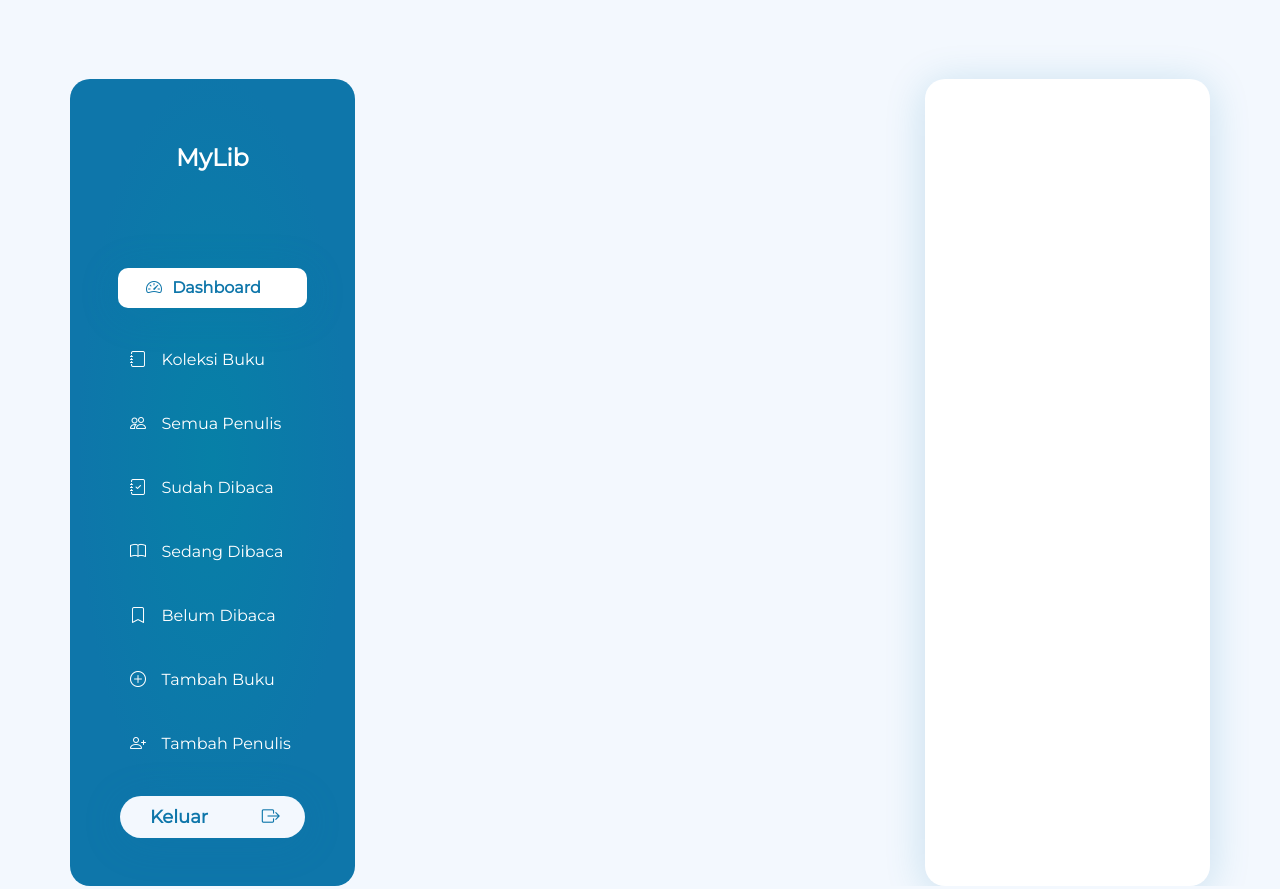
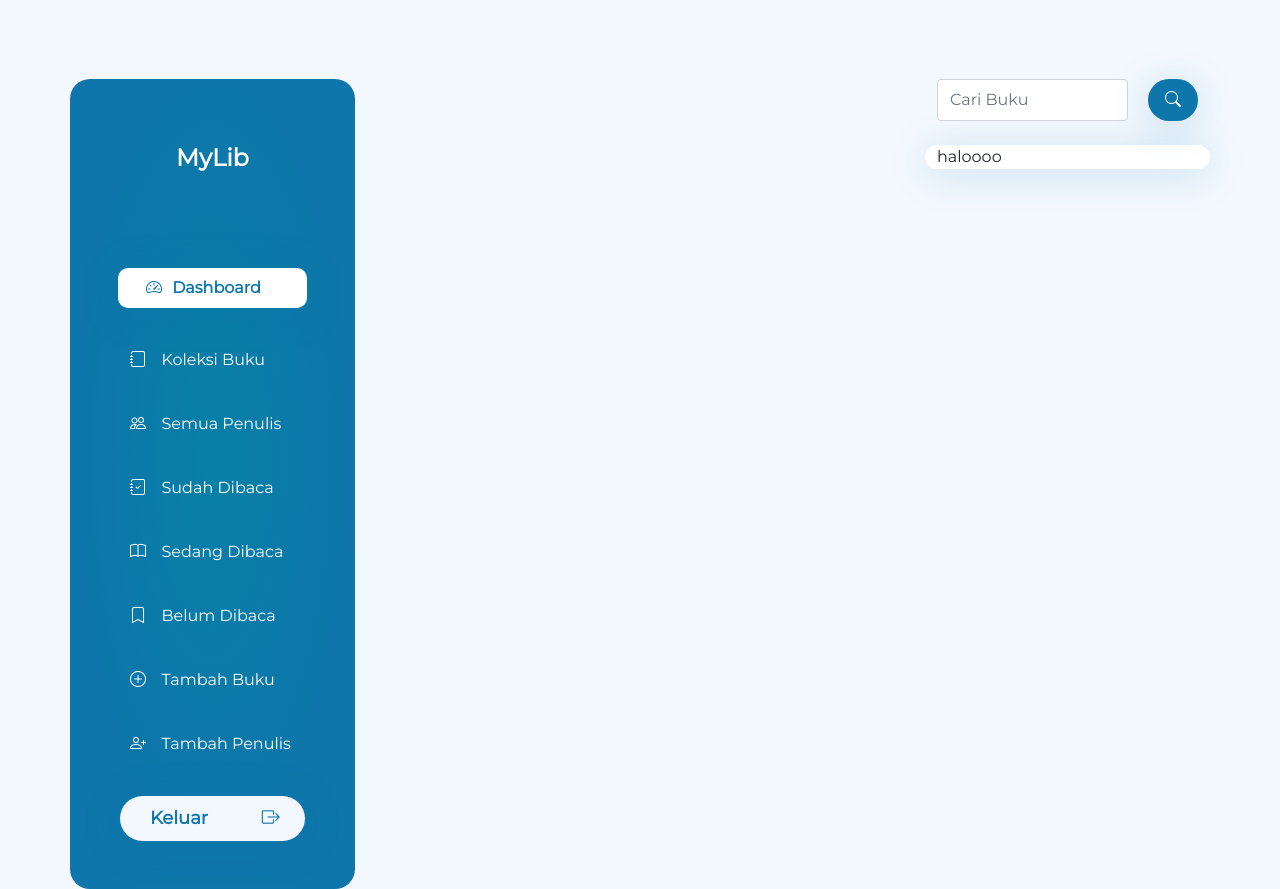
Before and after one commit to andri000me/Personal-Library, a PHP site: page / in a window 1280 px wide. Run offline with PHP 8.4, Linux system fonts and the light colour scheme; some libraries are stand-ins or nearby versions.

Commit message:
pencarian

```diff
--- a/css/style.css
+++ b/css/style.css
@@ -42,10 +42,6 @@ a {
 }
 
 .side-kanan {
-  background: #ffffff;
-  /* shadow card */
-  box-shadow: 0px 5px 40px rgba(14, 118, 170, 0.2);
-  border-radius: 20px;
 }
 
 .side-kiri h2 {
@@ -67,7 +63,20 @@ a {
   font-style: normal;
   font-weight: 600;
   font-size: 18px;
-  line-height: 24px;
+}
+
+.search {
+  background: #0e76aa;
+  padding-left: 1em;
+  padding-right: 1em;
+  padding-top: 0.5em;
+  padding-bottom: 0.5em;
+  /* shadow card */
+  box-shadow: 0px 5px 40px rgba(14, 118, 170, 0.2);
+  border-radius: 30px;
+  /* Icon*/
+  color: white;
+  margin-left: 20px;
 }
 
 .side-kiri .button {
@@ -91,3 +100,10 @@ a {
   color: #0e76aa;
   font-weight: 600;
 }
+
+.card-putih {
+  background: #ffffff;
+  /* shadow card */
+  box-shadow: 0px 5px 40px rgba(14, 118, 170, 0.2);
+  border-radius: 20px;
+}
--- a/index.html
+++ b/index.html
@@ -74,7 +74,23 @@
         <!-- Akhir Bagian Tengah -->
 
         <!-- Bagian Kanan -->
-        <div class="col-md-3 side-kanan"></div>
+        <div class="col-md-3 side-kanan">
+          <!-- Pencarian -->
+          <div class="row">
+            <form class="d-flex justify-content-between" method="POST">
+              <input class="form-control form-control-lg-2" type="text" placeholder="Cari Buku" aria-label="default input example" name="cari" id="cari" />
+              <!-- Button cari -->
+              <button type="button" class="btn search d-inline"><i class="bi bi-search"></i></button>
+            </form>
+          </div>
+          <!-- Akhir Pencarian -->
+
+          <!-- Side Bar Bawah Pencarian -->
+          <div class="row card-putih mt-4">
+            <div>haloooo</div>
+          </div>
+          <!-- Akhir Side Bar Bawah Pencarian -->
+        </div>
         <!-- Akhir Bagian Kanan -->
       </div>
     </div>
```
